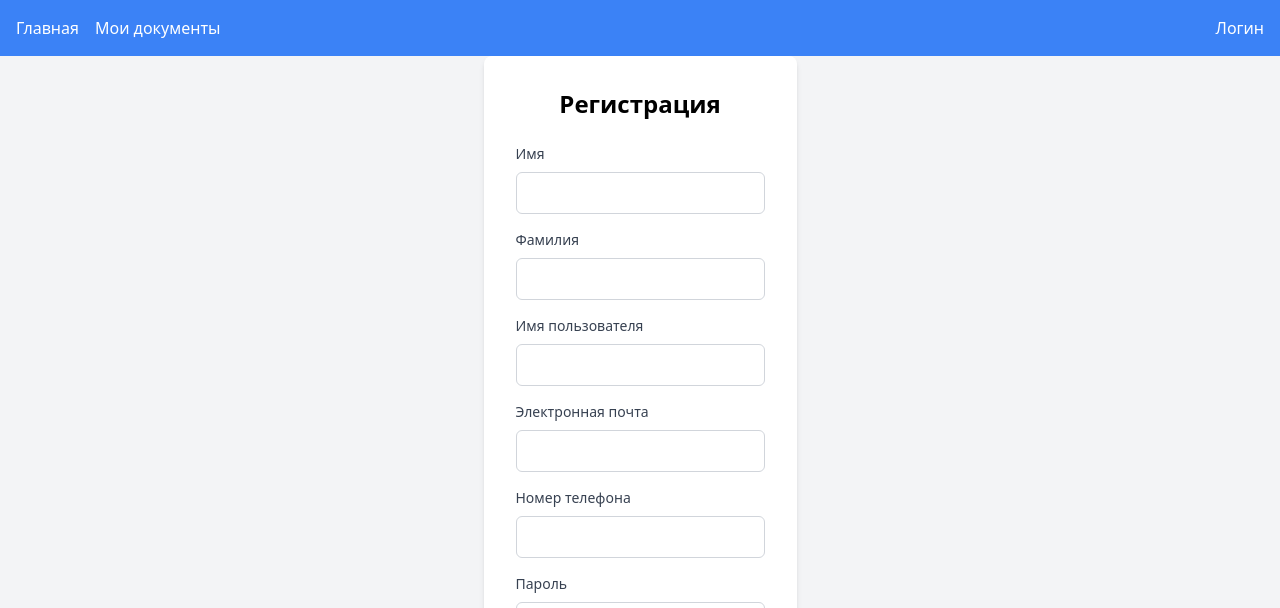
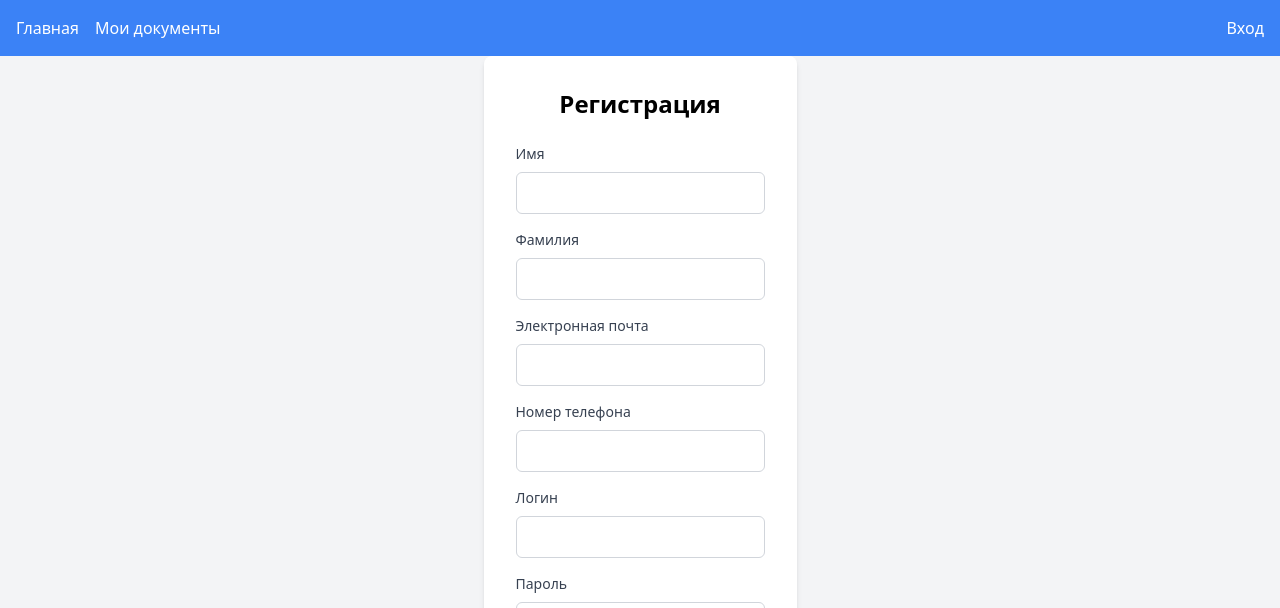
Before and after one commit to son1k9/DocumentEditingSystem, a React (Vite) app in the folder front/my-app/: page /register in a window 1280 px wide. Shown: the top 608 px of the page. Built offline with nearby package versions, Linux system fonts and the light colour scheme.

Commit message:
Change Имя пользователя to Логин

```diff
--- a/front/my-app/src/components/DashboardInfo.tsx
+++ b/front/my-app/src/components/DashboardInfo.tsx
@@ -11,7 +11,7 @@ const DashboardInfo: React.FC<DashboardInfoProps> = ({ user }) => {
         <h2 className="text-2xl font-bold mb-4">Личные данные</h2>
         <p><strong>Фамилия:</strong> {user.user.lastName}</p>
         <p><strong>Имя:</strong> {user.user.firstName}</p>
-        <p><strong>Имя пользователя:</strong> {user.user.username}</p>
+        <p><strong>Логин:</strong> {user.user.username}</p>
         <p><strong>Email:</strong> {user.user.email}</p>
         <p><strong>Номер телефона:</strong> {user.user.phoneNumber}</p>
       </div>
--- a/front/my-app/src/components/Header.tsx
+++ b/front/my-app/src/components/Header.tsx
@@ -38,7 +38,7 @@ const Header: React.FC = () => {
           ) : (
             <li>
               <Link to="/login" className="hover:text-gray-200">
-                Логин
+                Вход
               </Link>
             </li>
           )}
--- a/front/my-app/src/forms/AddDocumentForm.tsx
+++ b/front/my-app/src/forms/AddDocumentForm.tsx
@@ -56,7 +56,7 @@ const AddDocumentForm: React.FC<AddDocumentProps> = ({closeModal, refreshDocumen
             </div>
             <div className="flex justify-end">
                 <button type="submit" className="btn bg-blue-500 p-2 rounded-full" disabled={isSubmitting}>
-                {isSubmitting ? 'Submitting...' : 'Add Document'}
+                {isSubmitting ? 'Submitting...' : 'Добавить документ'}
                 </button>
             </div>
             </form>
--- a/front/my-app/src/forms/UpdateDocumentForm.tsx
+++ b/front/my-app/src/forms/UpdateDocumentForm.tsx
@@ -45,7 +45,7 @@ const UpdateDocumentForm: React.FC<UpdateDocumentFormProps> = ({
     <div className="p-4 bg-white rounded">
       <h2 className="text-xl font-bold mb-4">Управление документом</h2>
       <form onSubmit={handleSubmit(onSubmit)}>
-      <label>Редакторы (Имена пользователей через запятую):</label>
+      <label>Редакторы (Логин пользователей через запятую):</label>
       <input className='w-[90%] w-full p-2 border rounded-md focus:outline-none focus:ring focus:ring-blue-300`}'
         {...register('editors')}
         placeholder="Введите редакторов через запятую"
--- a/front/my-app/src/pages/Home.tsx
+++ b/front/my-app/src/pages/Home.tsx
@@ -12,7 +12,7 @@ const Home: React.FC = () => {
       </p>
       <div className="flex space-x-4">
         <button className="bg-blue-500 text-white py-2 px-4 rounded hover:bg-blue-600 transition duration-200">
-          <Link to="/login">Авторизация</Link>
+          <Link to="/login">Вход</Link>
         </button>
         <button className="bg-gray-300 text-gray-800 py-2 px-4 rounded hover:bg-gray-400 transition duration-200">
           <Link to="/register">Регистрация</Link>
--- a/front/my-app/src/pages/Login.tsx
+++ b/front/my-app/src/pages/Login.tsx
@@ -26,7 +26,7 @@ const Login: React.FC = () => {
         <form onSubmit={handleSubmit(onSubmit)}>
           <div className="mb-4">
             <label htmlFor="username" className="block mb-2 text-sm font-medium text-gray-700">
-              Имя пользователя
+              Логин
             </label>
             <input
               type="text"
--- a/front/my-app/src/pages/Register.tsx
+++ b/front/my-app/src/pages/Register.tsx
@@ -51,19 +51,6 @@ const Register: React.FC = () => {
           </div>
 
           <div className="mb-4">
-            <label htmlFor="username" className="block mb-2 text-sm font-medium text-gray-700">
-              Имя пользователя
-            </label>
-            <input
-              type="text"
-              id="username"
-              {...register('username', { required: 'Это поле обязательно для заполнения' })}
-              className={`w-full p-2 border ${errors.username ? 'border-red-500' : 'border-gray-300'} rounded-md focus:outline-none focus:ring focus:ring-blue-300`}
-            />
-            {errors.username && <p className="text-red-500 text-sm">{errors.username.message}</p>}
-          </div>
-
-          <div className="mb-4">
             <label htmlFor="email" className="block mb-2 text-sm font-medium text-gray-700">
               Электронная почта
             </label>
@@ -87,6 +74,19 @@ const Register: React.FC = () => {
               className={`w-full p-2 border ${errors.phoneNumber ? 'border-red-500' : 'border-gray-300'} rounded-md focus:outline-none focus:ring focus:ring-blue-300`}
             />
             {errors.phoneNumber && <p className="text-red-500 text-sm">{errors.phoneNumber.message}</p>}
+          </div>
+
+		  <div className="mb-4">
+            <label htmlFor="username" className="block mb-2 text-sm font-medium text-gray-700">
+              Логин
+            </label>
+            <input
+              type="text"
+              id="username"
+              {...register('username', { required: 'Это поле обязательно для заполнения' })}
+              className={`w-full p-2 border ${errors.username ? 'border-red-500' : 'border-gray-300'} rounded-md focus:outline-none focus:ring focus:ring-blue-300`}
+            />
+            {errors.username && <p className="text-red-500 text-sm">{errors.username.message}</p>}
           </div>
 
           <div className="mb-4">
```
